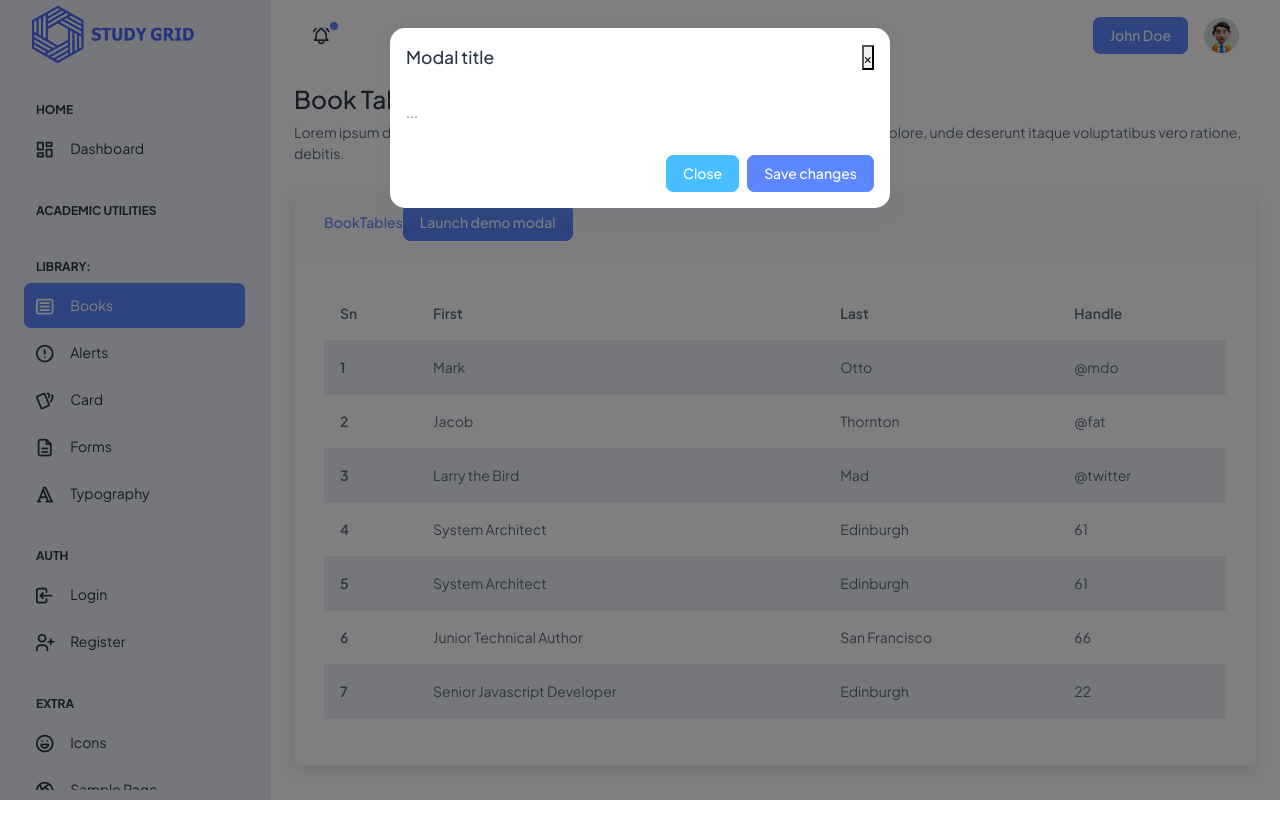
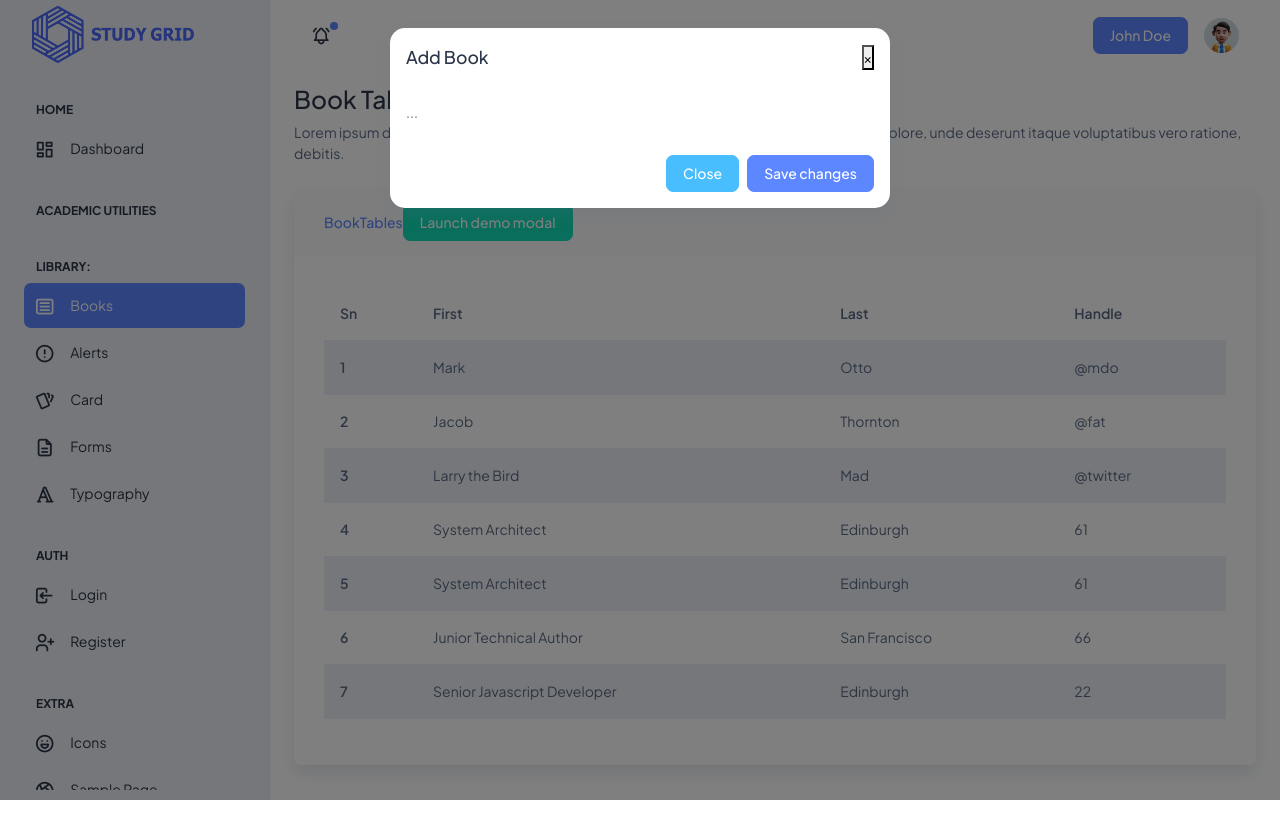
Before and after one commit to Anonymous-nerds/app-studygrid, a plain HTML site: page books.html in a window 1280 px wide. Both pictures are taken after a click on the button "Launch demo modal". Drawn offline with nearby package versions, Linux system fonts and the light colour scheme.

Commit message:
made changes to the button

```diff
--- a/books.html
+++ b/books.html
@@ -323,16 +323,14 @@
             <div class="card-header py-3 flex-row d-flex align-items-center">
               <h6 class="m-0 font-weight-bold text-primary">BookTables</h6>
               <!-- Button trigger modal -->
-               <div class="justify-content-end">
                 <button
                   type="button"
-                class="btn btn-primary"
+                  class="btn btn-success"
                   data-toggle="modal"
                   data-target="#exampleModal"
                 >
                   Launch demo modal
                 </button>
-
               <!-- Modal -->
               <div
                 class="modal fade"
@@ -346,7 +344,7 @@
                   <div class="modal-content">
                     <div class="modal-header">
                       <h5 class="modal-title" id="exampleModalLabel">
-                        Modal title
+                        Add Book
                       </h5>
                       <button
                         type="button"
@@ -369,7 +367,6 @@
                       <button type="button" class="btn btn-primary">
                         Save changes
                       </button>
-                    </div>
                     </div>
                   </div>
                 </div>
```
Lines whose indentation alone changed are shown as unchanged.
